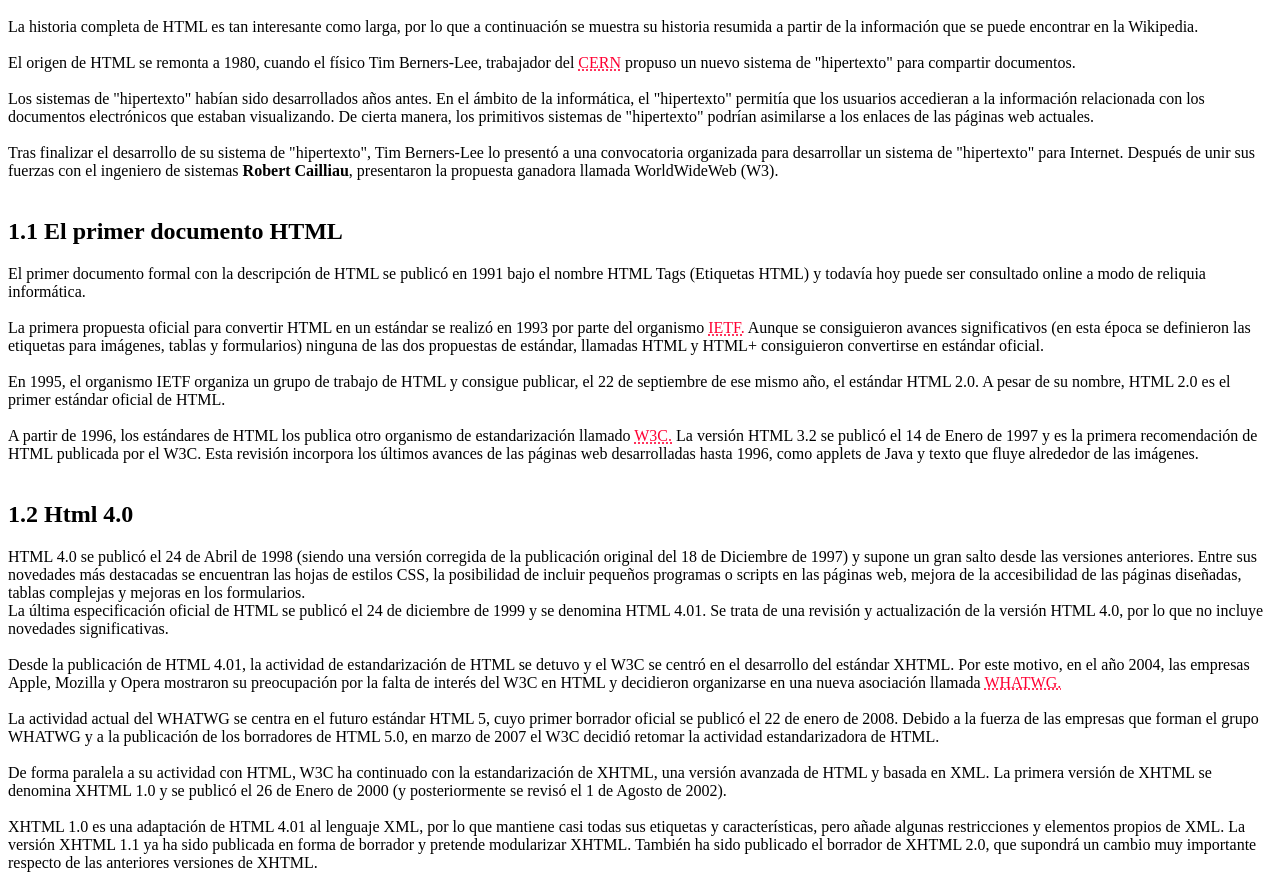
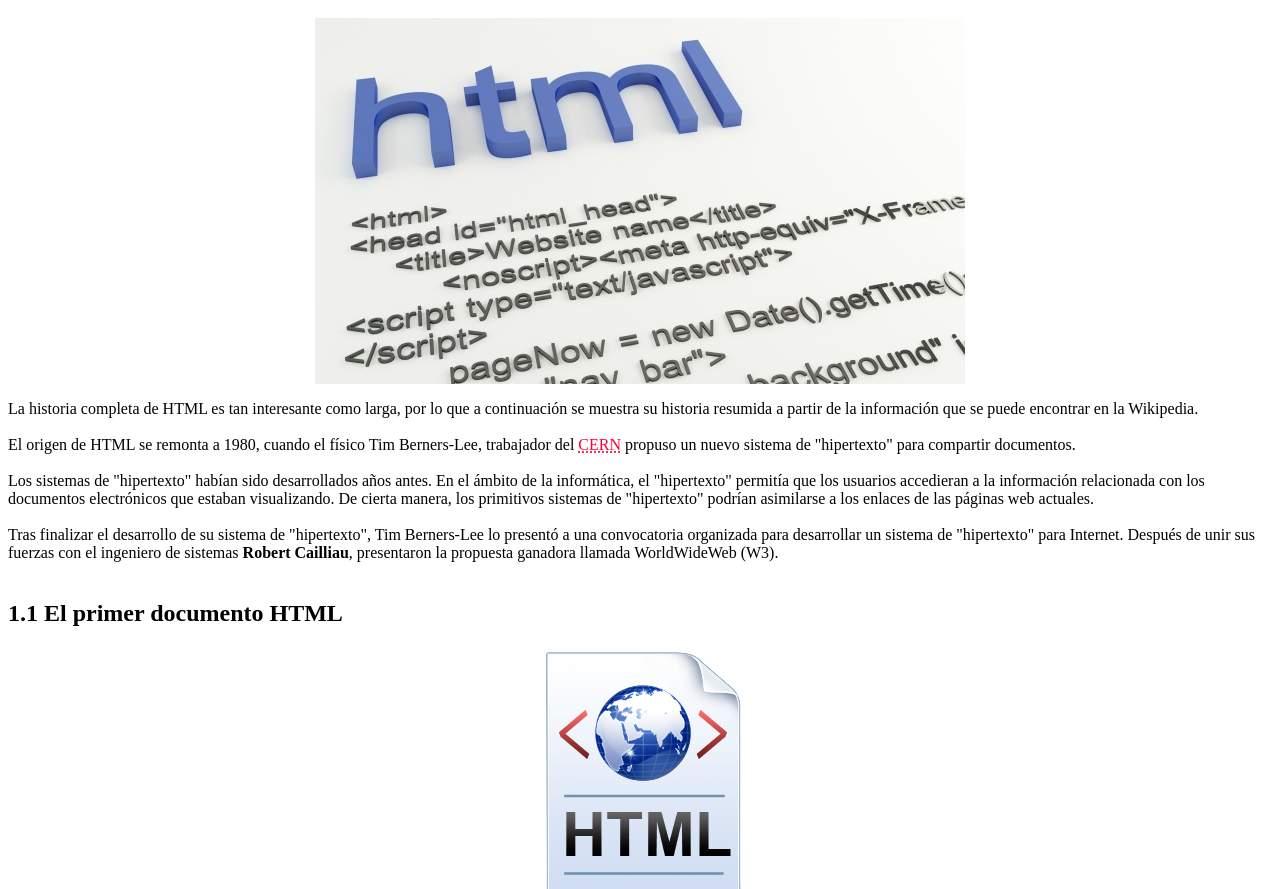
Before and after one commit to Gyro237/primerparcial, a plain HTML site: page index.html in a window 1280 px wide. Shown: the part 48-937 px from the top of the page. Drawn offline with Linux system fonts and the light colour scheme.

Commit message:
Insertando las imagenes

```diff
--- a/index.html
+++ b/index.html
@@ -4,6 +4,7 @@
 </head>
 <body>
 <h1>1.0 Breve historia de HTML</h1>
+<center><img src=imagenes/html.jpg></img></center>
 
 <p>La historia completa de HTML es tan interesante como larga, por lo que a continuación se muestra su historia resumida a partir de la información que se puede encontrar en la Wikipedia.<br>
 <br>
@@ -15,6 +16,7 @@ Tras finalizar el desarrollo de su sistema de "hipertexto", Tim Berners-Lee lo p
 <br>
 
 <h2>1.1 El primer documento HTML</h2>
+<center><img src=imagenes/html2.png></img></center>
 
 El primer documento formal con la descripción de HTML se publicó en 1991 bajo el nombre HTML Tags (Etiquetas HTML) y todavía hoy puede ser consultado online a modo de reliquia informática.<br>
 <br>
@@ -26,6 +28,7 @@ A partir de 1996, los estándares de HTML los publica otro organismo de estandar
 <br>
 
 <h2>1.2 Html 4.0</h2>
+<center><img src=imagenes/html4.jpg></img></center>
 
 HTML 4.0 se publicó el 24 de Abril de 1998 (siendo una versión corregida de la publicación original del 18 de Diciembre de 1997) y supone un gran salto desde las versiones anteriores. Entre sus novedades más destacadas se encuentran las hojas de estilos CSS, la posibilidad de incluir pequeños programas o scripts en las páginas web, mejora de la accesibilidad de las páginas diseñadas, tablas complejas y mejoras en los formularios.
 <br>
```
Also changed, not shown: imagenes/html.jpg (added), imagenes/html2.png (added), imagenes/html4.jpg (added).
